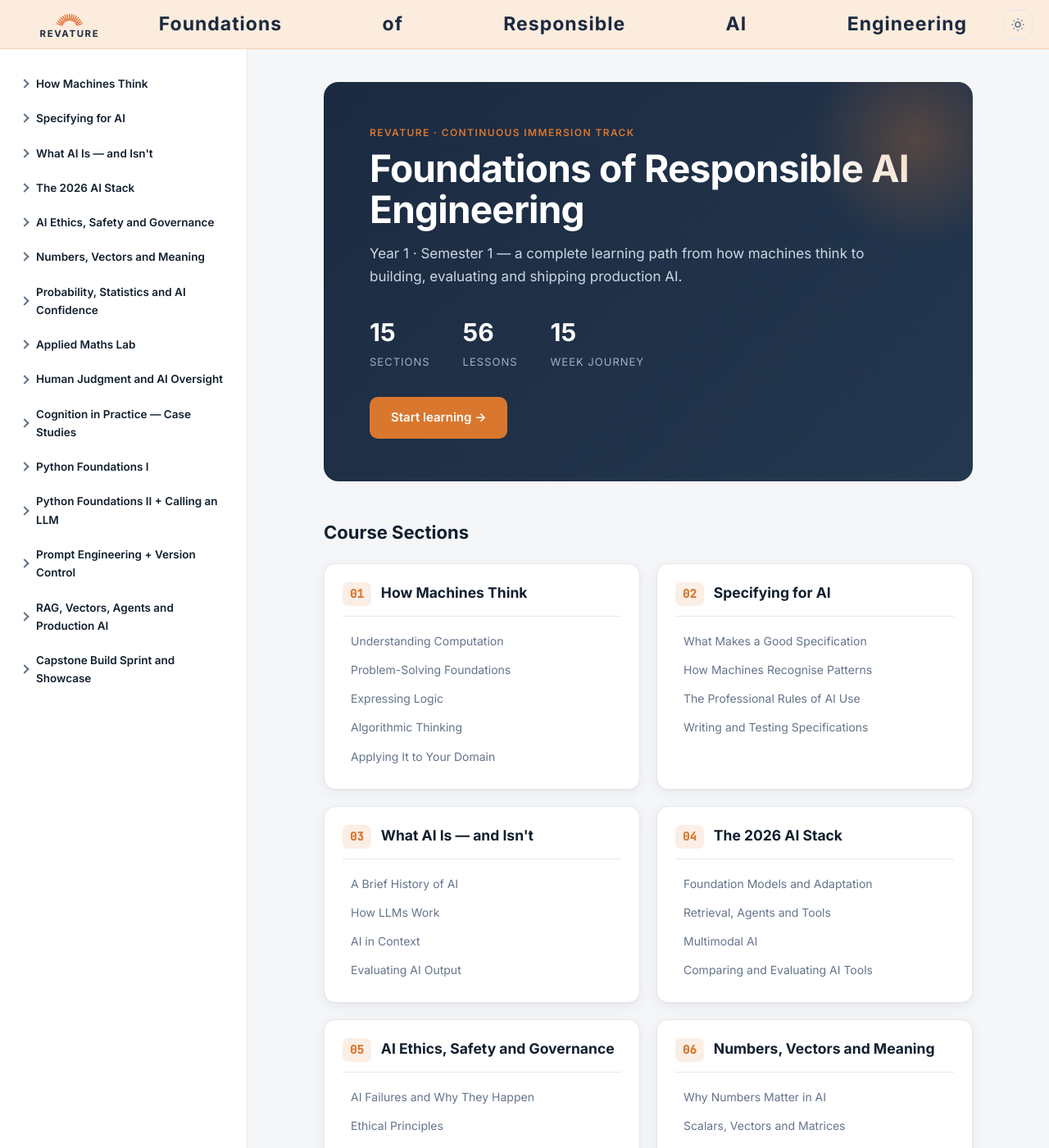
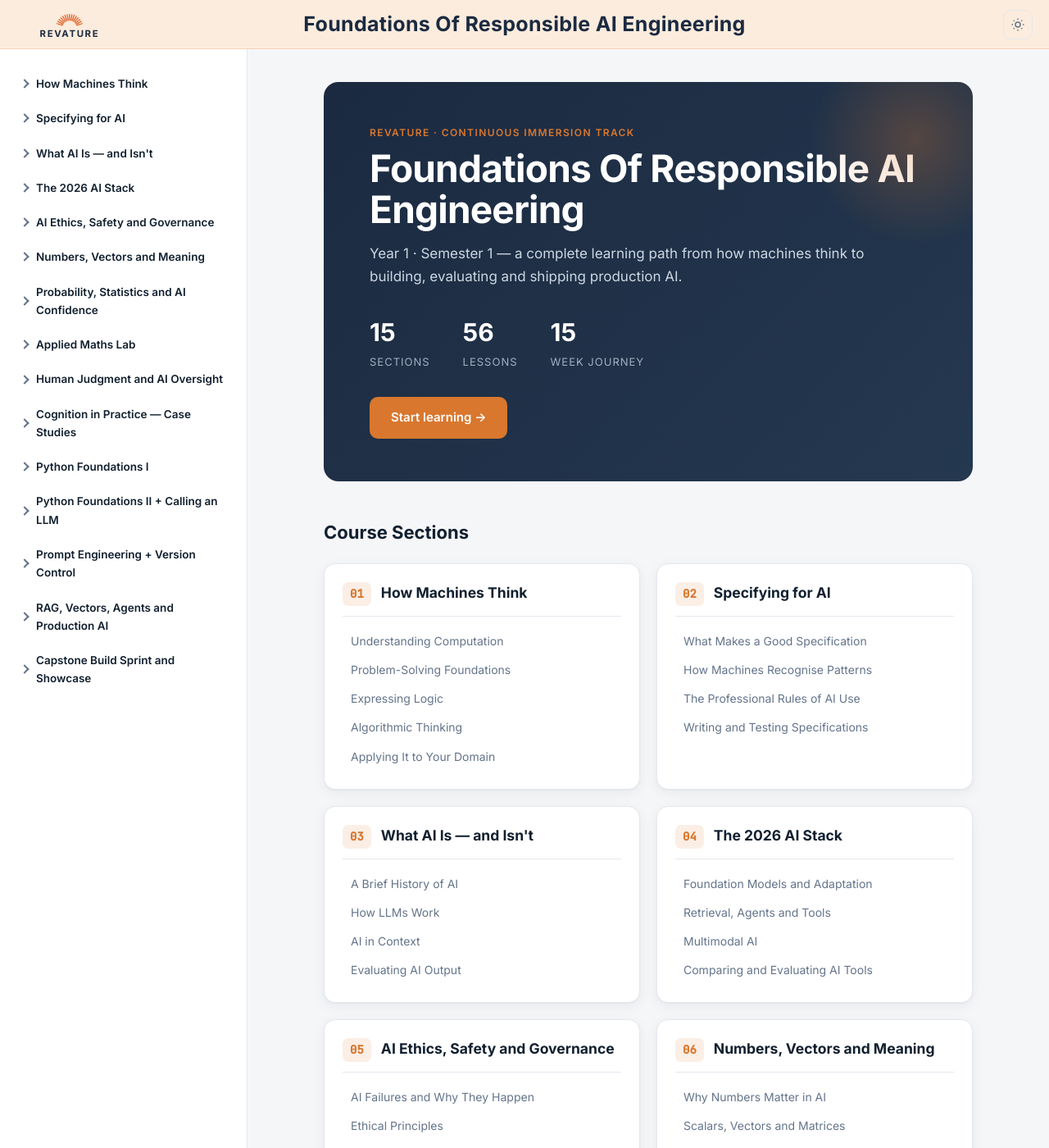
Before and after one commit to NamrataRev/CIT_AI_Academy-, a Jekyll site: the page built from index.md, in a window 1280 px wide and 1400 px high. Shown: the whole window at 82% size. Built offline with Jekyll 4.4.1, drawn with Linux system fonts in a browser that asks for light colours.

Commit message:
Revert title to clean centered layout; enlarge and capitalize 'Of'
Drop the justified full-width spread (looked uneven). Title is centered, bold, 25px. Capitalize 'Of' in the header, site title, and hero.

```diff
--- a/_config.yml
+++ b/_config.yml
@@ -1,4 +1,4 @@
-title: "Foundations of Responsible AI Engineering"
+title: "Foundations Of Responsible AI Engineering"
 tagline: "Year 1 · Semester 1"
 description: >-
   Revature Foundations of Responsible AI Engineering — a complete learning path from how
--- a/_layouts/default.html
+++ b/_layouts/default.html
@@ -31,7 +31,7 @@
       <text class="logo-word" x="120" y="64" text-anchor="middle" font-family="Inter, Segoe UI, Arial, sans-serif" font-size="21" font-weight="700" letter-spacing="3">REVATURE</text>
     </svg>
   </a>
-  <span class="site-title">Foundations of Responsible AI Engineering</span>
+  <span class="site-title">Foundations Of Responsible AI Engineering</span>
   <button class="theme-toggle" aria-label="Toggle dark mode" onclick="toggleTheme()">
     <svg viewBox="0 0 24 24" width="18" height="18" fill="none" stroke="currentColor" stroke-width="2"><circle cx="12" cy="12" r="4"></circle><path d="M12 2v2M12 20v2M4.9 4.9l1.4 1.4M17.7 17.7l1.4 1.4M2 12h2M20 12h2M4.9 19.1l1.4-1.4M17.7 6.3l1.4-1.4"></path></svg>
   </button>
--- a/assets/css/style.css
+++ b/assets/css/style.css
@@ -55,8 +55,8 @@
 .site-header{position:sticky;top:0;z-index:100;height:var(--header-h);display:flex;align-items:center;gap:14px;
   padding:0 20px;background:var(--header-bg);border-bottom:1px solid rgba(217,119,46,.22)}
 :root[data-theme="dark"] .site-header{border-bottom:1px solid var(--border)}
-.site-title{flex:1 1 auto;min-width:0;font-weight:700;font-size:23px;letter-spacing:1px;
-  color:var(--brand-navy);text-align:justify;text-align-last:justify;margin:0 30px;pointer-events:none}
+.site-title{position:absolute;left:50%;transform:translateX(-50%);font-weight:700;font-size:25px;
+  letter-spacing:.3px;color:var(--brand-navy);white-space:nowrap;text-align:center;pointer-events:none}
 :root[data-theme="dark"] .site-title{color:#ffffff}
 .brand{display:flex;align-items:center;gap:12px;text-decoration:none!important}
 .brand-logo{height:40px;width:auto;display:block;color:var(--brand-navy)}
```
